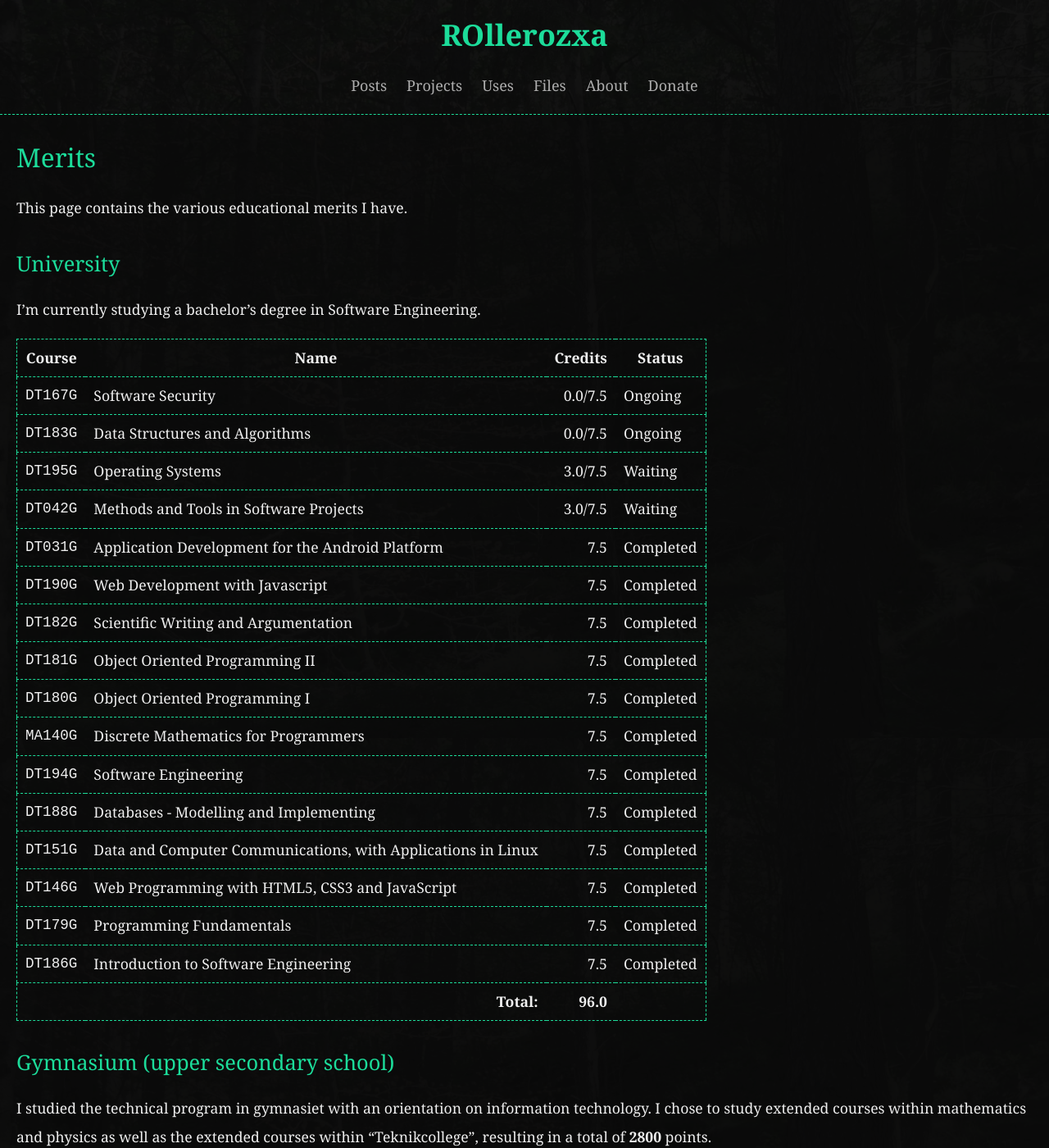
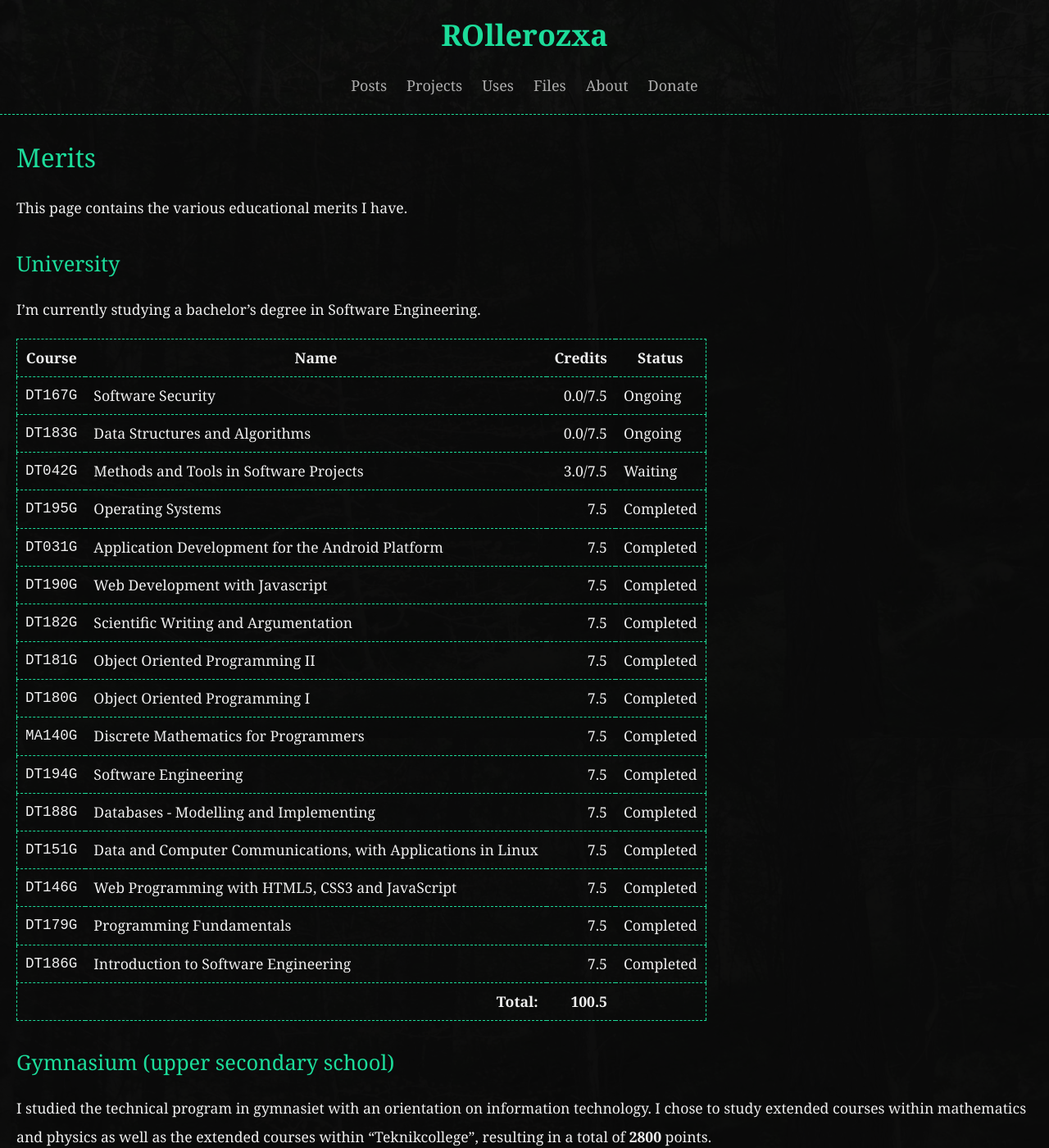
Before and after one commit to rollerozxa/voxelmanip.se, a Jekyll site: the page built from merits.md, in a window 1280 px wide and 1400 px high. Shown: the whole window at 82% size. Built offline with Jekyll 4.4.1, drawn with Linux system fonts in a browser that asks for light colours.

Commit message:
Update university merits

```diff
--- a/_data/merits/uni_se.yml
+++ b/_data/merits/uni_se.yml
@@ -11,17 +11,15 @@
   total_credits: 7.5
   status: Ongoing
 
-- id: DT195G
-  name: Operating Systems
-  credits: 3.0
-  total_credits: 7.5
-  status: Waiting
-
 - id: DT042G
   name: Methods and Tools in Software Projects
   credits: 3.0
   total_credits: 7.5
   status: Waiting
+
+- id: DT195G
+  name: Operating Systems
+  credits: 7.5
 
 - id: DT031G
   name: Application Development for the Android Platform
```
